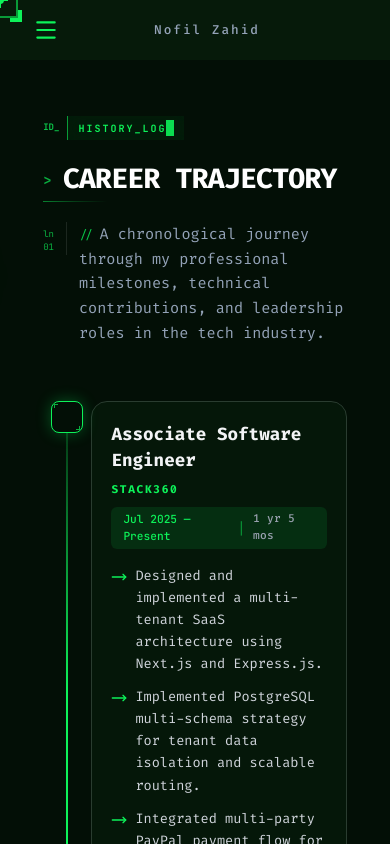
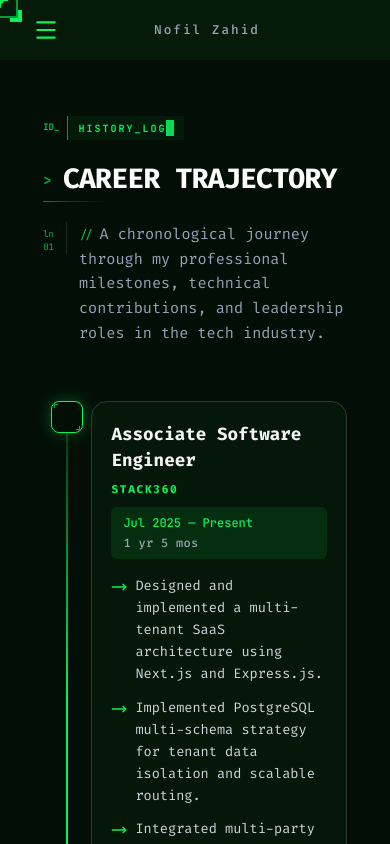
Before and after one commit to nofil-zahid/nofil-web-portfolio, a Next.js app: page /experience in a window 390 px wide. Shown: the top 844 px of the page. Built offline with nearby package versions, Linux system fonts and the light colour scheme; no server answers.

Commit message:
fix(ui): adjust experience date badge responsiveness for mobile viewports

```diff
--- a/src/components/pages/ExperiencePage/Card.tsx
+++ b/src/components/pages/ExperiencePage/Card.tsx
@@ -32,11 +32,11 @@ const ExperienceCard: React.FC<ExperienceItem> = ({ role, company, startDate, en
             {company}
           </Link>
 
-          <div className="bg-accent/10 text-accent flex items-center gap-2 rounded-md px-3 py-1 font-mono text-[clamp(.7rem,2vw,.9rem)] font-medium">
-            <span>{dateRange}</span>
-            <span className="text-accent/50 font-sans text-xs">|</span>
-            <span className="font-sans tracking-wide text-gray-400">{duration}</span>
-          </div>
+          <div className="bg-accent/10 text-accent flex w-full sm:w-fit flex-col sm:flex-row sm:items-center gap-1 sm:gap-3 rounded-md px-3 py-2 font-mono text-xs sm:text-[clamp(.7rem,2vw,.9rem)] font-medium">
+  <span className="whitespace-nowrap">{dateRange}</span>
+  <span className="text-accent/50 font-sans text-xs hidden sm:inline">|</span>
+  <span className="font-sans tracking-wide text-gray-400 whitespace-nowrap">{duration}</span>
+</div>
         </div>
       </div>
 
```
